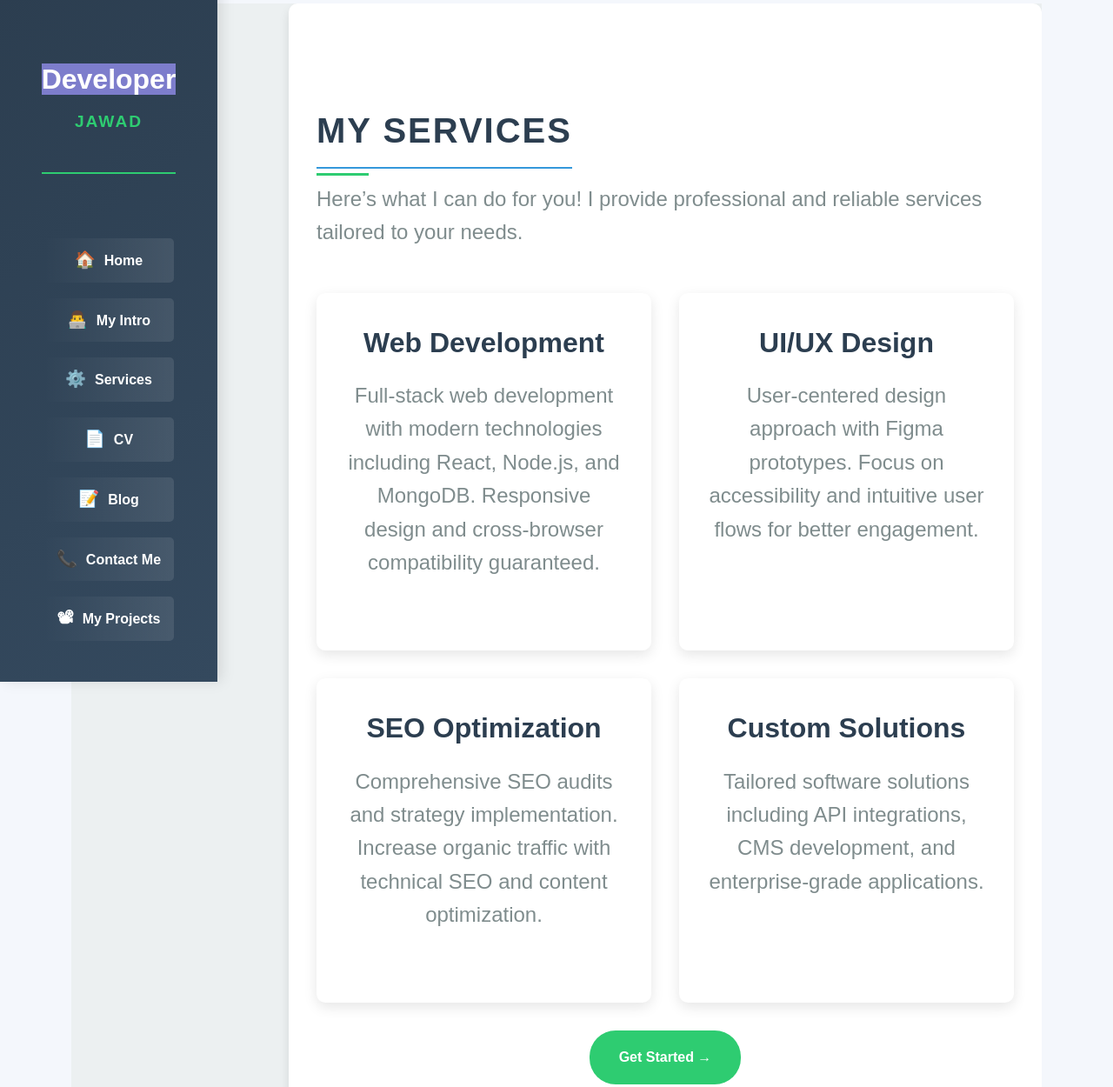
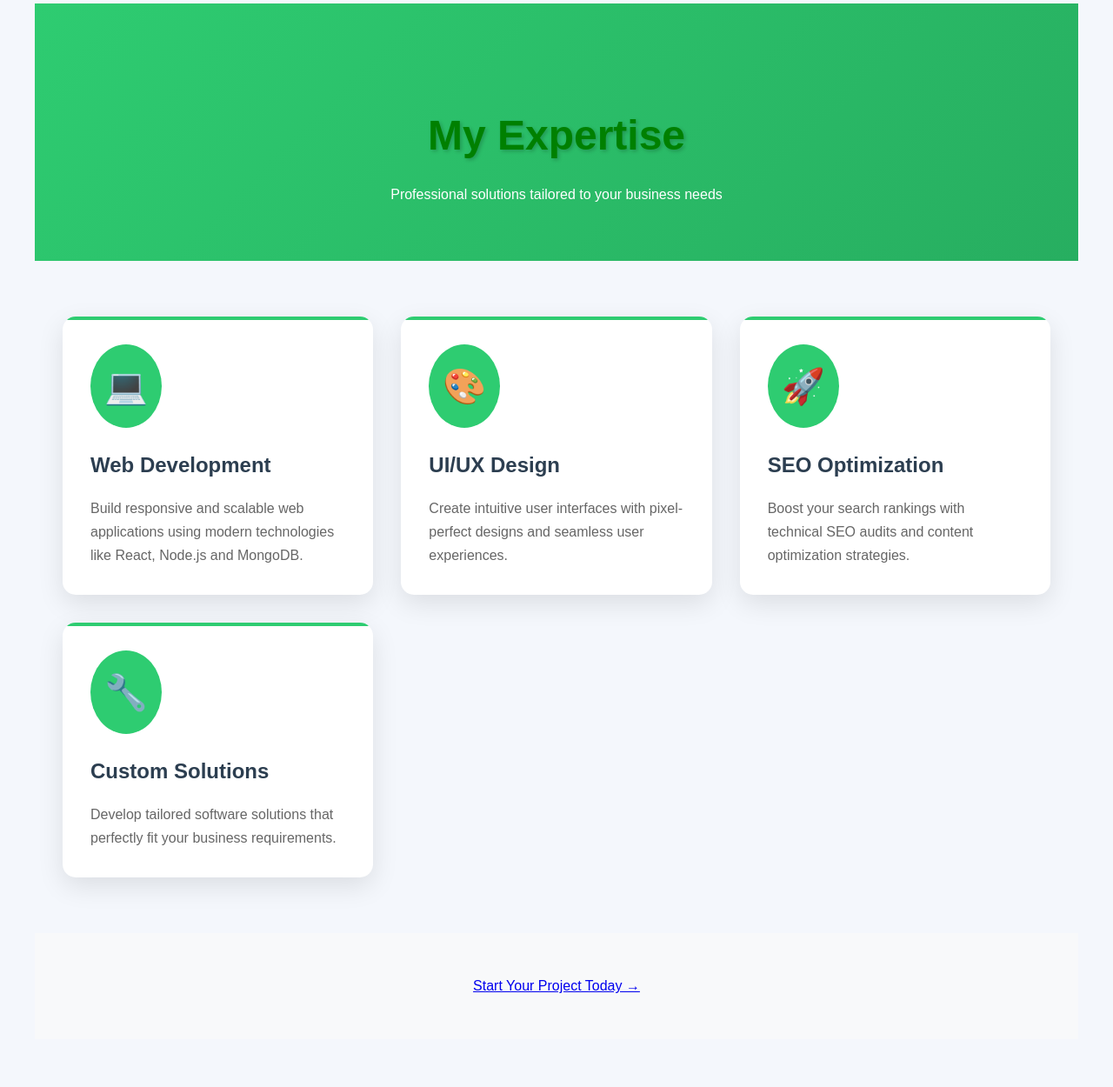
Before and after one commit to JawadAbbasi14/My_portfolio, a plain HTML site: page services.html in a window 1280 px wide. Shown: the part 16-1266 px from the top of the page at 87% size. After the commit the page ends 1231 px from the top, so only its background shows below. Drawn offline with Linux system fonts and the light colour scheme.

Commit message:
Update services.html

```diff
--- a/services.html
+++ b/services.html
@@ -6,237 +6,138 @@
     <title>Services | Jawad</title>
     <link rel="stylesheet" href="style.css">
     <style>
-        /* Custom Styles for Services Page */
-        :root {
-            --primary-color: #2ecc71;
-            --secondary-color: #27ae60;
-            --dark-color: #2c3e50;
-            --light-color: #ecf0f1;
+        /* Services Page Specific Styles */
+        .services-hero {
+            background: linear-gradient(135deg, #2ecc71, #27ae60);
+            padding: 4rem 2rem;
+            text-align: center;
+            color: white;
         }
 
-        .container {
-            display: flex;
-            min-height: 100vh;
-            background: var(--light-color);
-        }
-
-        /* Enhanced Sidebar */
-        .sidebar {
-            background: linear-gradient(145deg, var(--dark-color), #34495e);
-            width: 250px;
-            padding: 2rem;
-            position: fixed;
-            height: 100%;
-            box-shadow: 5px 0 15px rgba(0,0,0,0.1);
-        }
-
-        .sidebar-header {
-            color: white;
-            padding-bottom: 2rem;
-            border-bottom: 2px solid var(--primary-color);
-        }
-
-        .sidebar-header h1 {
-            font-size: 2rem;
-            margin-bottom: 0.5rem;
-        }
-
-        .sidebar-header h2 {
-            font-size: 1.2rem;
-            color: var(--primary-color);
-        }
-
-        .nav-item {
-            color: var(--light-color);
-            padding: 1rem;
-            margin: 0.5rem 0;
-            border-radius: 5px;
-            display: flex;
-            align-items: center;
-            transition: all 0.3s ease;
-        }
-
-        .nav-item:hover {
-            background: var(--primary-color);
-            transform: translateX(10px);
-        }
-
-        .icon {
-            font-size: 1.2rem;
-            margin-right: 1rem;
-        }
-
-        /* Services Section */
-        #services {
-            margin-left: 250px;
-            padding: 4rem 2rem;
-            width: calc(100% - 250px);
-        }
-
-        #services h1 {
-            font-size: 2.5rem;
-            color: var(--dark-color);
+        .services-hero h1 {
+            font-size: 3rem;
             margin-bottom: 1rem;
-            position: relative;
-            display: inline-block;
-        }
-
-        #services h1::after {
-            content: '';
-            position: absolute;
-            bottom: -10px;
-            left: 0;
-            width: 60px;
-            height: 3px;
-            background: var(--primary-color);
+            text-shadow: 2px 2px 4px rgba(0,0,0,0.2);
         }
 
         .services-container {
             display: grid;
             grid-template-columns: repeat(auto-fit, minmax(300px, 1fr));
             gap: 2rem;
-            margin-top: 3rem;
+            padding: 4rem 2rem;
+            max-width: 1200px;
+            margin: 0 auto;
         }
 
-        .service {
+        .service-card {
             background: white;
+            border-radius: 15px;
             padding: 2rem;
-            border-radius: 10px;
-            box-shadow: 0 5px 15px rgba(0,0,0,0.1);
+            box-shadow: 0 10px 30px rgba(0,0,0,0.1);
             transition: transform 0.3s ease;
             position: relative;
             overflow: hidden;
         }
 
-        .service:hover {
+        .service-card:hover {
             transform: translateY(-10px);
         }
 
-        .service::before {
+        .service-card::before {
             content: '';
             position: absolute;
             top: 0;
             left: 0;
-            width: 5px;
-            height: 100%;
-            background: var(--primary-color);
-            transition: width 0.3s ease;
+            width: 100%;
+            height: 4px;
+            background: #2ecc71;
+            transition: height 0.3s ease;
         }
 
-        .service:hover::before {
-            width: 100%;
+        .service-card:hover::before {
+            height: 100%;
             opacity: 0.1;
         }
 
-        .service h2 {
-            color: var(--dark-color);
+        .service-card h2 {
+            color: #2c3e50;
             margin-bottom: 1rem;
             position: relative;
-            z-index: 1;
         }
 
-        .service p {
+        .service-card p {
             color: #666;
-            line-height: 1.6;
+            line-height: 1.7;
             position: relative;
-            z-index: 1;
         }
 
-        /* CTA Button */
-        .cta-button {
+        .service-icon {
+            font-size: 2.5rem;
+            margin-bottom: 1.5rem;
             display: inline-block;
-            padding: 1rem 2rem;
-            background: var(--primary-color);
-            color: white !important;
-            border-radius: 30px;
-            text-decoration: none;
-            font-weight: bold;
-            transition: all 0.3s ease;
-            border: 2px solid transparent;
-            margin-top: 2rem;
+            background: #2ecc71;
+            color: white;
+            padding: 1rem;
+            border-radius: 50%;
         }
 
-        .cta-button:hover {
-            background: var(--secondary-color);
-            transform: scale(1.05);
-        }
-
-        footer {
-            margin-top: 4rem;
+        .cta-section {
             text-align: center;
-            color: #666;
-            padding: 2rem;
-            border-top: 1px solid #ddd;
+            padding: 3rem 0;
+            background: #f8f9fa;
         }
 
         @media (max-width: 768px) {
-            .sidebar {
-                width: 100%;
-                height: auto;
-                position: relative;
+            .services-hero h1 {
+                font-size: 2rem;
             }
 
-            #services {
-                margin-left: 0;
-                width: 100%;
+            .services-container {
+                padding: 2rem 1rem;
             }
         }
     </style>
 </head>
 <body>
-    <div class="container">
-        <!-- Sidebar -->
-        <div class="sidebar">
-            <div class="sidebar-header">
-                <h1><b>Developer</b></h1>
-                <h2>Jawad</h2>
+    <!-- Your Existing Navigation/Sidebar Here -->
+
+    <main>
+        <section class="services-hero">
+            <h1>My Expertise</h1>
+            <p>Professional solutions tailored to your business needs</p>
+        </section>
+
+        <div class="services-container">
+            <div class="service-card">
+                <div class="service-icon">💻</div>
+                <h2>Web Development</h2>
+                <p>Build responsive and scalable web applications using modern technologies like React, Node.js and MongoDB.</p>
             </div>
-            <nav>
-                <ul>
-                    <li><a href="/" class="nav-item"><span class="icon">🏠</span>Home</a></li>
-                    <li><a href="myintro.html" class="nav-item"><span class="icon">👨‍💻</span>My Intro</a></li>
-                    <li><a href="services.html" class="nav-item active"><span class="icon">⚙️</span>Services</a></li>
-                    <li><a href="cv.html" class="nav-item"><span class="icon">📄</span>CV</a></li>
-                    <li><a href="blog.html" class="nav-item"><span class="icon">📝</span>Blog</a></li>
-                    <li><a href="contactme.html" class="nav-item"><span class="icon">📞</span>Contact Me</a></li>
-                    <li><a href="myProject.html" class="nav-item"><span class="icon">📽</span>My Projects</a></li>
-                </ul>
-            </nav>
+
+            <div class="service-card">
+                <div class="service-icon">🎨</div>
+                <h2>UI/UX Design</h2>
+                <p>Create intuitive user interfaces with pixel-perfect designs and seamless user experiences.</p>
+            </div>
+
+            <div class="service-card">
+                <div class="service-icon">🚀</div>
+                <h2>SEO Optimization</h2>
+                <p>Boost your search rankings with technical SEO audits and content optimization strategies.</p>
+            </div>
+
+            <div class="service-card">
+                <div class="service-icon">🔧</div>
+                <h2>Custom Solutions</h2>
+                <p>Develop tailored software solutions that perfectly fit your business requirements.</p>
+            </div>
         </div>
 
-        <!-- Services Section -->
-        <section id="services" class="section">
-            <h1>My Services</h1>
-            <p class="lead-text">Here’s what I can do for you! I provide professional and reliable services tailored to your needs.</p>
+        <section class="cta-section">
+            <a href="contactme.html" class="cta-button">Start Your Project Today →</a>
+        </section>
+    </main>
 
-            <div class="services-container">
-                <div class="service">
-                    <h2>Web Development</h2>
-                    <p>Full-stack web development with modern technologies including React, Node.js, and MongoDB. Responsive design and cross-browser compatibility guaranteed.</p>
-                </div>
-                <div class="service">
-                    <h2>UI/UX Design</h2>
-                    <p>User-centered design approach with Figma prototypes. Focus on accessibility and intuitive user flows for better engagement.</p>
-                </div>
-                <div class="service">
-                    <h2>SEO Optimization</h2>
-                    <p>Comprehensive SEO audits and strategy implementation. Increase organic traffic with technical SEO and content optimization.</p>
-                </div>
-                <div class="service">
-                    <h2>Custom Solutions</h2>
-                    <p>Tailored software solutions including API integrations, CMS development, and enterprise-grade applications.</p>
-                </div>
-            </div>
-
-            <!-- Call to Action -->
-            <div style="text-align: center;">
-                <a href="contactme.html" class="cta-button">Get Started →</a>
-            </div>
-
-            <footer>
-                <p>© 2024 Jawad's Portfolio. Crafted with ❤️</p>
-            </footer>
-        </section>
-    </div>
+    <!-- Your Existing Footer Here -->
 </body>
 </html>
```
